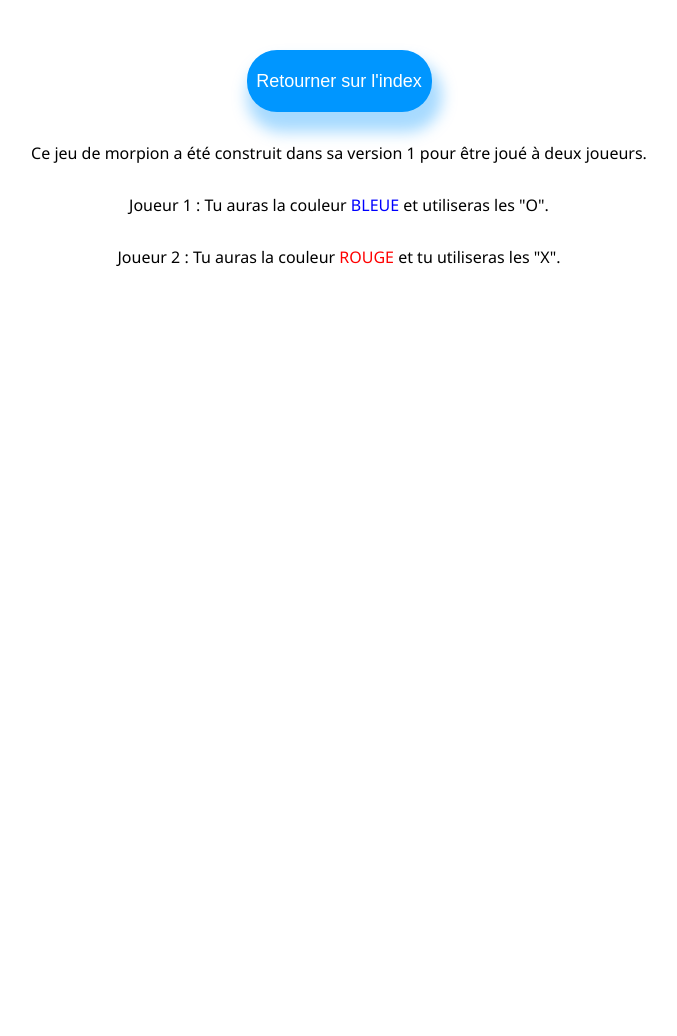
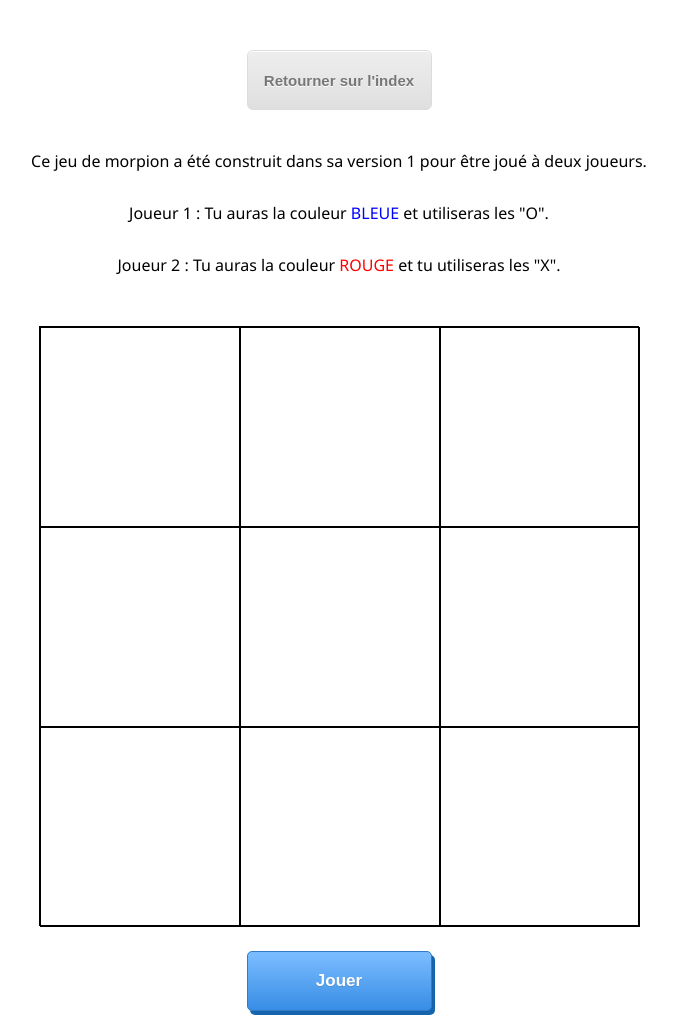
Before and after one commit to Uchiwa999/Mini_jeux_JS, a plain HTML site: page view/morpion.html in a window 1280 px wide. Shown: the whole page, without its empty margins (301-978 px from the left). Before the commit the page ends 800 px from the top, so only its background shows below. Drawn offline with Linux system fonts and the light colour scheme.

Commit message:
ajout de la fonction init + initGameBoard + playOnce

```diff
--- a/javascript/main.js
+++ b/javascript/main.js
@@ -1 +1,68 @@
 console.log("Entrée dans le fichier main.js");
+
+/****************************************
+ *             Déclaration des fonctions
+ ****************************************/
+function init() {
+    console.log("Entrer dans la fonction init()")
+    // Déclaration des variables / constantes
+    let gameBoard = new Array();
+
+    const VIDE = " ";
+    const J1 = new Image;
+    // Initialiser le plateau de jeu avec les valeurs de départ
+    initGameBoard(gameBoard);
+    console.log(gameBoard);
+    playOnce(gameBoard);
+}
+
+/**
+ * Fonction qui initialise l
+ * @param {Array} plateauDeJeu
+ */
+function initGameBoard(plateauDeJeu) {
+    console.log("Entrée dans la fonction initGameBoard()");
+    const VIDE = " ";
+    const TAILLE = 9;
+
+    for (let i = 0; i < TAILLE; i++) {
+        plateauDeJeu[i] = VIDE;
+    }
+};
+
+
+function playOnce(plateauDeJeu) {
+    console.log("Entrée dans la fonction playOnce()");
+    // Déclaration des variables
+    let hasWon = false;
+    let isPlayer1 = true;
+    // Déclaration des variables pour le DOM
+    let dom_textArea = document.getElementById("textArea");
+    console.log(plateauDeJeu);
+
+    do {
+        // Quand c'est au joueur 1 de jouer
+        //         FALSE
+        if (isPlayer1 === true) {
+
+        }
+        // Si c'est au joueur 2 de jouer
+        else {
+
+        }
+        isPlayer1 != isPlayer1;
+    } while (hasWon === false);
+
+}
+
+
+// Démarrer une partie
+
+
+// Vérifier une victoire (qui retourne un bolléen)
+
+// Changer le texte du bouton jouer (pour mettre restart)
+
+// En cas de victoire, se faire plaisir en CSS
+
+// Alterner entre un thème bleu ou rouge selon le joueur qui joue
--- a/style/1er_jeu.css
+++ b/style/morpion.css
@@ -169,17 +169,44 @@ body {
     margin-top: 50px;
 }
 
+main {
+    display: flex;
+    flex-direction: column;
+    justify-content: center;
+    align-items: center;
+    width: 100%;
+    margin-top: 10px;
+}
+
 button {
-    height: 62px;
+    box-shadow: inset 0px 1px 0px 0px #ffffff;
+    background: linear-gradient(to bottom, #ededed 5%, #dfdfdf 100%);
+    background-color: #ededed;
+    border-radius: 6px;
+    border: 1px solid #dcdcdc;
+    display: inline-block;
+    cursor: pointer;
+    color: #777777;
+    font-family: Arial;
+    font-size: 15px;
+    font-weight: bold;
+    text-decoration: none;
+    text-shadow: 0px 1px 0px #ffffff;
+    animation: bounce-top 0.9s both;
+    height: 60px;
     width: 185px;
-    border-radius: 30px;
-    color: rgb(255, 255, 255);
-    background-color: #0096FF;
-    box-shadow: 5px 15px 15px 5px rgba(0, 150, 255, 0.35);
-    animation: bounce-top 0.9s both;
-    border: none;
-    font-size: 18px;
 }
+
+button:hover {
+    background: linear-gradient(to bottom, #dfdfdf 5%, #ededed 100%);
+    background-color: #dfdfdf;
+}
+
+button:active {
+    position: relative;
+    top: 1px;
+}
+
 
 .rules_p {
     animation: tracking-in-expand 0.7s cubic-bezier(0.215, 0.610, 0.355, 1.000) both;
@@ -195,3 +222,46 @@ button {
 #red {
     color: red;
 }
+
+#gameBoard {
+    display: grid;
+    grid-template-columns: repeat(3, 200px);
+    grid-template-rows: repeat(3, 200px);
+    height: 600px;
+    width: 600px;
+    border: 1px solid black;
+    margin-top: 40px;
+
+    div {
+        border: 1px solid black;
+    }
+}
+
+#btn_jouer {
+    box-shadow: 3px 4px 0px 0px #1564ad;
+    background: linear-gradient(to bottom, #79bbff 5%, #378de5 100%);
+    background-color: #79bbff;
+    border-radius: 5px;
+    border: 1px solid #337bc4;
+    display: inline-block;
+    cursor: pointer;
+    color: #ffffff;
+    font-family: Arial;
+    font-size: 17px;
+    font-weight: bold;
+    padding: 12px 44px;
+    text-decoration: none;
+    text-shadow: 0px 1px 0px #528ecc;
+    margin: 25px;
+
+}
+
+#btn_joue:hover {
+    background: linear-gradient(to bottom, #378de5 5%, #79bbff 100%);
+    background-color: #378de5;
+}
+
+#btn_jouer:active {
+    position: relative;
+    top: 1px;
+}
--- a/view/1er_jeu.html
+++ b/view/morpion.html
@@ -4,22 +4,24 @@
     <meta charset="UTF-8">
     <meta name="viewport" content="width=device-width, initial-scale=1.0">
     <title>1er mini-jeu</title>
-    <link rel="stylesheet" href="/style/1er_jeu.css">
+    <link rel="stylesheet" href="https://cdnjs.cloudflare.com/ajax/libs/font-awesome/6.7.2/css/all.min.css" integrity="sha512-Evv84Mr4kqVGRNSgIGL/F/aIDqQb7xQ2vcrdIwxfjThSH8CSR7PBEakCr51Ck+w+/U6swU2Im1vVX0SVk9ABhg==" crossorigin="anonymous" referrerpolicy="no-referrer" />
+    <link rel="stylesheet" href="/style/morpion.css">
+    <script src="/javascript/main.js" defer></script>
 </head>
 <body>
     <!-- Bouton retour sur l'index -->
     <a href="/view/index.html"><button>Retourner sur l'index</button></a>
     <main>
         <!-- Explication des regles et affichage de texte -->
-        <section id="TextArea">
+        <section id="textArea">
             <p class="rules_p">Ce jeu de morpion a été construit dans sa version 1 pour être joué à deux joueurs.</p>
             <p class="rules_p">Joueur 1 : Tu auras la couleur <span id="blue">BLEUE</span> et utiliseras les "O".</p>
             <p class="rules_p">Joueur 2 : Tu auras la couleur <span id="red">ROUGE</span> et tu utiliseras les "X".</p>
         </section>
         <!-- section pour la zone du morpion -->
-        <section id="gameBoard">
+        <section>
             <!-- Le plateau de jeu -->
-            <div>
+            <div id="gameBoard">
                 <!-- ligne 1 celule 1-->
                 <div></div>
                 <!-- ligne 1 celule 2-->
@@ -40,6 +42,7 @@
                 <div></div>
             </div>
         </section>
+        <button id="btn_jouer" onclick="init()">Jouer</button>
     </main>
 </body>
 </html>
```
Also changed, not shown: view/index.html (+1 -1 lines), style/main.css (line endings or trailing spaces).
